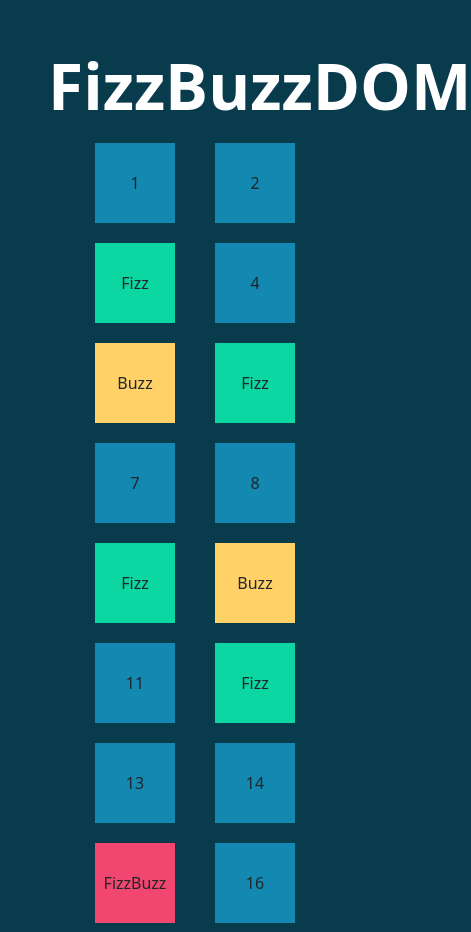
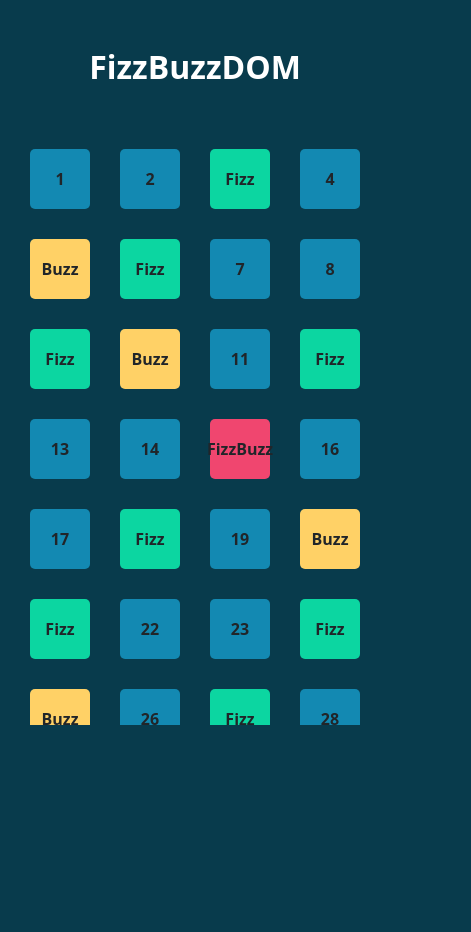
Before and after one commit to lollobianco/js-fizzbuzz, a plain HTML site: page index.html in a window 390 px wide. Shown: the top 932 px of the page, 471 px wide, since content can reach past the window. After the commit the page ends 844 px from the top, so only its background shows below. Drawn offline with nearby package versions, Linux system fonts and the light colour scheme.

Commit message:
Perfezionamenti estetici

```diff
--- a/assets/css/styile.css
+++ b/assets/css/styile.css
@@ -1,5 +1,8 @@
 body{
    background-color: #083B4C;
+   overflow: hidden;
+   height: 100vh;
+   padding: 48px;
 }
 
 .title{
@@ -9,8 +12,25 @@ body{
 .box{
    height: 80px;
    width: 80px;
+   border-radius: 5px;
    margin: 10px 20px;
    text-align: center;
+}
+
+.boxcont{
+   width: 50%;
+   margin: 0 auto;
+}
+
+#boxesContainer{
+   overflow: scroll;
+   -ms-overflow-style: none;
+   scrollbar-width: none;
+   height: 70vh;
+}
+
+#boxesContainer::-webkit-scrollbar{
+   display: none;
 }
 
 .normal{
@@ -28,3 +48,49 @@ body{
 .fizzBuzz{
    background-color: #F0466F;
 }
+
+@media screen and (max-width: 820px) {
+   .boxcont{
+      width: 98%;
+      margin: 0 auto;
+   }
+
+   body{
+      padding: 48px 0;
+   }
+
+   .title{
+      font-size: 3.5rem;
+   }
+
+   .box{
+      height: 70px;
+      width: 70px;
+      border-radius: 5px;
+      margin: 15px 15px;
+      text-align: center;
+   }
+}
+
+@media screen and (max-width: 425px) {
+   .boxcont{
+      width: 100%;
+      margin: 0 auto;
+   }
+
+   body{
+      padding: 48px 0;
+   }
+
+   .title{
+      font-size: 2rem;
+   }
+
+   .box{
+      height: 60px;
+      width: 60px;
+      border-radius: 5px;
+      margin: 15px 15px;
+      text-align: center;
+   }
+}
--- a/assets/js/main.js
+++ b/assets/js/main.js
@@ -3,10 +3,10 @@
 for (let n = 1; n <= 100; n++){
 
    const boxesContainer = document.getElementById("boxesContainer");
-   const boxFizzBuzz= `<div class="d-flex align-items-center justify-content-center col-2 box fizzBuzz">FizzBuzz</div>`;
-   const boxBuzz = `<div class="d-flex align-items-center justify-content-center col-2 box buzz">Buzz</div>`;
-   const boxFizz = `<div class="d-flex align-items-center justify-content-center col-2 box fizz">Fizz</div>`;
-   const box = `<div class="d-flex align-items-center justify-content-center col-2 box normal">${n}</div>`;
+   const boxFizzBuzz= `<div class="d-flex align-items-center justify-content-center box fizzBuzz">FizzBuzz</div>`;
+   const boxBuzz = `<div class="d-flex align-items-center justify-content-center box buzz">Buzz</div>`;
+   const boxFizz = `<div class="d-flex align-items-center justify-content-center box fizz">Fizz</div>`;
+   const box = `<div class="d-flex align-items-center justify-content-center box normal">${n}</div>`;
 
    if (n % 5 == 0 & n % 3 == 0){
 
--- a/index.html
+++ b/index.html
@@ -8,14 +8,14 @@
    <link rel="stylesheet" href="./assets/css/styile.css">
    <title>FizzBuzz</title>
 </head>
-<body class="vh-100 p-5">
+<body>
 
-   <h1 class="fw-bold text-white text-center title">FizzBuzzDOM</h1>
+   <h1 class="fw-bold text-white mb-5 text-center title w-100">FizzBuzzDOM</h1>
 
-   <div class="container">
+   <div class="boxcont">
 
-      <div class="row justify-content-center overflow-auto" id="boxesContainer">
-   <!-- <div class="col-1 box normal"></div>
+      <div class="row fw-semibold justify-content-center" id="boxesContainer">
+    <!--  <div class="col-1 box normal"></div>
          <div class="col-1 box normal"></div>
          <div class="col-1 box fizz"></div>
          <div class="col-1 box normal"></div>
```
